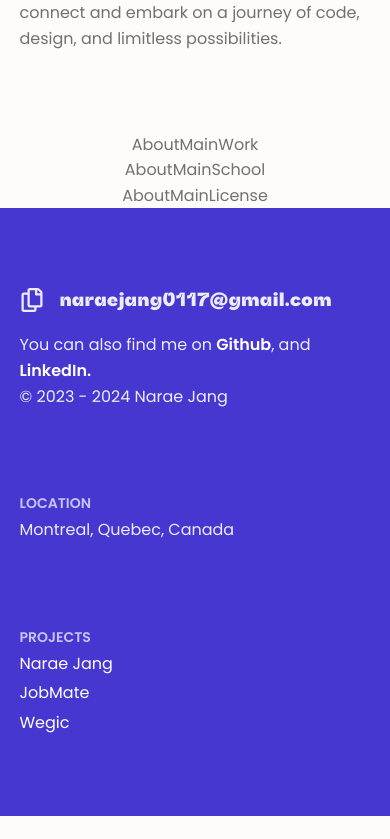
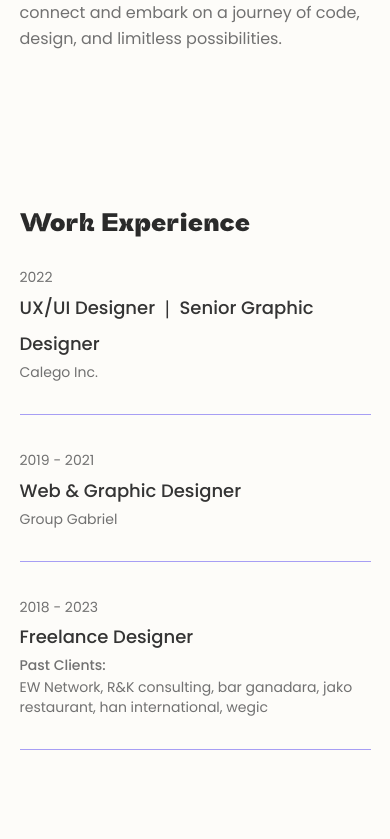
Before and after one commit to NaraeJang/2024-Narae-Jang-Portfolio, a React (Vite) app: page /about in a window 390 px wide. Shown: the part 925-1764 px from the top of the page. Before the commit the page ends 1741 px from the top, so only its background shows below. Built offline with nearby package versions, Linux system fonts and the light colour scheme.

Commit message:
complete mobile ver about-work section

```diff
--- a/src/components/AboutMainWork.jsx
+++ b/src/components/AboutMainWork.jsx
@@ -1,4 +1,35 @@
+import { workExperience } from '../data/data';
+import { Title } from './';
+
 const AboutMainWork = () => {
-  return <div>AboutMainWork</div>;
+  return (
+    <section id="about-work">
+      <div className="custom-container">
+        <Title title="work experience" />
+        <div className="work-list text-left mt-6">
+          {workExperience.map((work) => {
+            return (
+              <article key={work.id}>
+                <span className="text-sm">{work.year}</span>
+                <h4 className="text-lg poppins-medium leading-loose">
+                  {work.title}
+                </h4>
+                {work.company && <p className="text-sm">{work.company}</p>}
+                {work.other && (
+                  <div>
+                    <h5 className="text-sm poppins-medium pb-[2px]">
+                      Past Clients:
+                    </h5>
+                    <p className="text-sm">{work.other.clients}</p>
+                  </div>
+                )}
+                <hr className="my-8" />
+              </article>
+            );
+          })}
+        </div>
+      </div>
+    </section>
+  );
 };
 export default AboutMainWork;
--- a/src/data/data.js
+++ b/src/data/data.js
@@ -92,3 +92,31 @@ export const faqQuestions = [
     info: `I'm korean.`,
   },
 ];
+
+// ABOUT PAGE
+export const workExperience = [
+  {
+    id: nanoid(),
+    title: 'UX/UI Designer ❘ Senior Graphic Designer',
+    company: 'Calego Inc.',
+    year: '2022',
+    other: null,
+  },
+  {
+    id: nanoid(),
+    title: 'Web & Graphic Designer',
+    company: 'Group Gabriel',
+    year: '2019 - 2021',
+    other: null,
+  },
+  {
+    id: nanoid(),
+    title: 'Freelance Designer',
+    company: null,
+    year: '2018 - 2023',
+    other: {
+      clients:
+        'EW Network, R&K consulting, bar ganadara, jako restaurant, han international, wegic',
+    },
+  },
+];
--- a/src/index.css
+++ b/src/index.css
@@ -200,6 +200,10 @@ ul {
   object-fit: cover;
 }
 
+hr {
+  border-top: 1px solid #a79ef4;
+}
+
 .custom-container {
   padding-top: 5rem;
   padding-bottom: 5rem;
@@ -269,6 +273,8 @@ ul {
   flex-direction: row;
   align-items: center;
   justify-content: space-between;
+  -webkit-backdrop-filter: blur(5px);
+  backdrop-filter: blur(5px);
   z-index: 20;
   transition: 0.3s ease-in-out all;
 }
@@ -425,6 +431,13 @@ footer#footer .custom-container .email .clipboard-msg {
   font-size: 0.875rem;
 }
 
+#about-work h4 {
+  color: #343434;
+}
+#about-work h5 {
+  color: #717171;
+}
+
 .btn, .btn:visited, .btn:link {
   display: inline;
   padding: 0.45rem 0.9rem;
--- /dev/null
+++ b/src/sass/base/_aboutpage.scss
@@ -0,0 +1,9 @@
+#about-work {
+  h4 {
+    color: $cc-grey-600;
+  }
+
+  h5 {
+    color: $cc-grey-400;
+  }
+}
--- a/src/sass/base/_global.scss
+++ b/src/sass/base/_global.scss
@@ -128,6 +128,10 @@ ul {
   object-fit: cover;
 }
 
+hr {
+  border-top: 1px solid $cc-primary-200;
+}
+
 .custom-container {
   padding-top: 5rem;
   padding-bottom: 5rem;
--- a/src/sass/base/_header.scss
+++ b/src/sass/base/_header.scss
@@ -32,6 +32,8 @@
   flex-direction: row;
   align-items: center;
   justify-content: space-between;
+  -webkit-backdrop-filter: blur(5px);
+  backdrop-filter: blur(5px);
 
   z-index: 20;
 
--- a/src/sass/main.scss
+++ b/src/sass/main.scss
@@ -11,6 +11,7 @@
 @import 'base/projects';
 @import 'base/faqs';
 @import 'base/footer';
+@import 'base/aboutpage';
 
 @import 'components/buttons';
 @import 'components/links';
```
Also changed, not shown: 1 other file (tests, documents, lock files or other folders).
